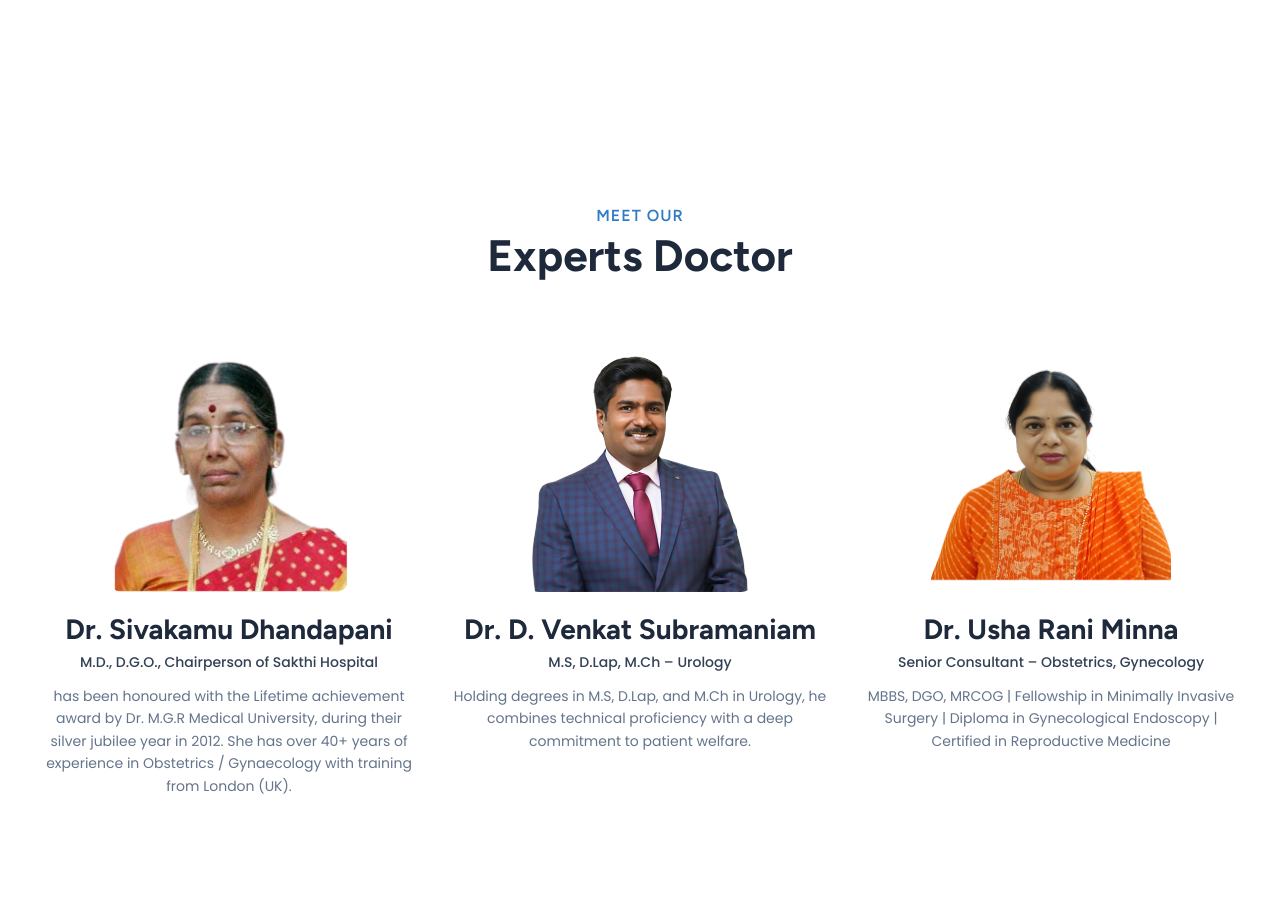
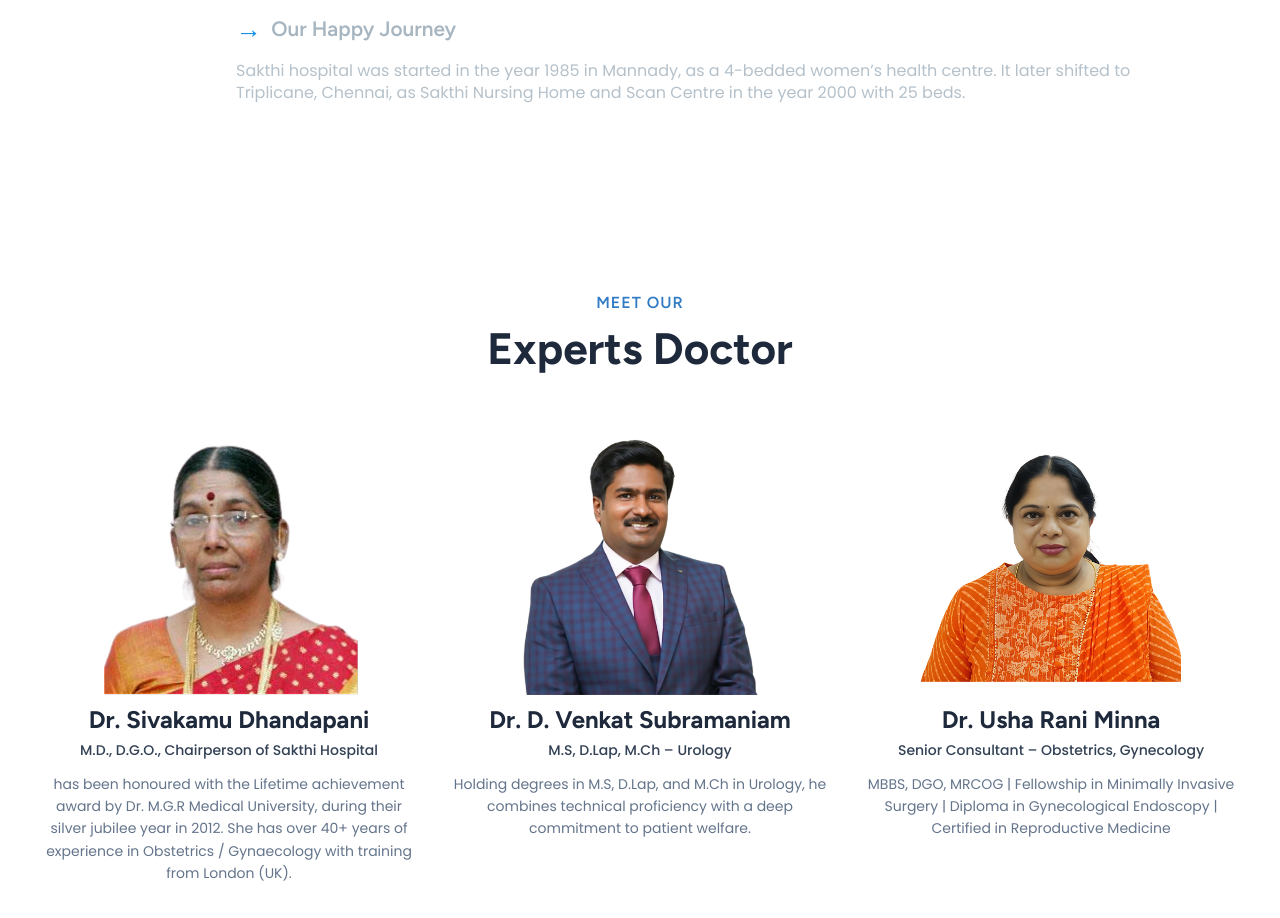
Before and after one commit to astcy/sakthihospitals, a React (Create React App) app: page / in a window 1280 px wide. Shown: the part 1840-2758 px from the top of the page. Built offline with nearby package versions, Linux system fonts and the light colour scheme.

Commit message:
update it

```diff
--- a/src/Homepage/Emergency.jsx
+++ b/src/Homepage/Emergency.jsx
@@ -23,7 +23,7 @@ const Emergency = () => {
       style={{
         fontFamily: "'Poppins', sans-serif",
         backgroundColor: "#fff",
-        padding: "30px 0", // ✅ Reduced vertical space
+        padding: "30px 0",
         display: "flex",
         justifyContent: "center",
       }}
@@ -35,7 +35,6 @@ const Emergency = () => {
           margin: "0 20px",
         }}
       >
-        {/* Left to right gradient background */}
         <div
           style={{
             background: "linear-gradient(to right, #a3cbf3 0%, #cee7f1 100%)",
@@ -68,7 +67,7 @@ const Emergency = () => {
               transform: "translateX(-50%)",
               bottom: "-60px",
               width: "100%",
-              maxWidth: "1100px",
+              maxWidth: "1180px", // ✅ increased from 1100px to 1180px
               padding: "0 20px",
             }}
           >
--- a/src/Homepage/Home.jsx
+++ b/src/Homepage/Home.jsx
@@ -1,24 +1,12 @@
+// Home.jsx
 import React from "react";
 import Header from "../Header";
 import Sakthi from "./Sakthi";
 import Journey from "./Journey";
 import Meet from "./meet";
 import Emergency from "./Emergency";
-const Home = () => {
-  return (
-    <section
-      style={{
-        overflowX: "hidden",
-        width: "100%",
-        position: "relative",
-        margin: 0,
-        padding: 0,
-        background: "#ffffff",
-      }}
-    >
-      {/* Global Styles */}
-      <style>{`
-        /* Reset and global box model */
+
+const globalStyle = `
   * {
     box-sizing: border-box;
   }
@@ -32,29 +20,42 @@ const Home = () => {
     background: #ffffff;
   }
 
-        /* Hide scrollbar in Chrome, Safari, Edge */
   ::-webkit-scrollbar {
     display: none;
   }
 
-        /* Hide scrollbar in Firefox */
   html {
     scrollbar-width: none;
   }
 
-        /* Hide scrollbar in IE/Edge */
   body {
     -ms-overflow-style: none;
   }
-      `}</style>
+`;
+
+const Home = () => {
+  return (
+    <section
+      style={{
+        overflowX: "hidden",
+        width: "100%",
+        maxWidth: "100%",
+        boxSizing: "border-box",
+        position: "relative",
+        margin: 0,
+        padding: 0,
+        background: "#ffffff",
+      }}
+    >
+      {/* Global Styles */}
+      <style>{globalStyle}</style>
 
       {/* Page Components */}
       <Header />
       <Sakthi />
       <Journey />
-      < Meet/>
-            < Emergency/>
-
+      <Meet />
+      <Emergency />
     </section>
   );
 };
--- a/src/Homepage/meet.jsx
+++ b/src/Homepage/meet.jsx
@@ -43,211 +43,176 @@ const doctors = [
   },
 ];
 
-const containerStyle = {
+const Meet = () => {
+  const [hovered, setHovered] = useState(null);
+
+  return (
+    <section
+      style={{
         background: "#fff",
         padding: "60px 20px",
         textAlign: "center",
         fontFamily: "'Segoe UI', sans-serif",
         minHeight: "100vh",
-  marginBottom: "10px",
-};
-
-const subtitleStyle = {
+        boxSizing: "border-box",
+        maxWidth: "1300px",
+        margin: "0 auto", // Ensure center alignment on all devices
+      }}
+    >
+      <div style={{ marginBottom: 60 }}>
+        <h4
+          style={{
             fontFamily: "'Figtree', sans-serif",
             fontSize: 16,
             fontWeight: 600,
             color: "#307bc4",
             textTransform: "uppercase",
-  marginTop: 20,
-  marginBottom: 4,
+            margin: 0,
             letterSpacing: "1px",
-};
-
-const titleStyle = {
+          }}
+        >
+          MEET OUR
+        </h4>
+        <h2
+          style={{
             fontFamily: "'Figtree', sans-serif",
             fontSize: 44,
             fontWeight: 700,
             color: "#1e293b",
-  marginTop: 0,
-  marginBottom: 50,
-};
+            margin: "10px 0 50px 0",
+          }}
+        >
+          Experts Doctor
+        </h2>
+      </div>
 
-const gridStyle = {
+      <div
+        style={{
           display: "flex",
           flexWrap: "wrap",
           justifyContent: "center",
           gap: "36px",
-};
+        }}
+      >
+        {doctors.map((doc, index) => {
+          const isHovered = hovered === index;
 
-const cardWidth = 375;
-
-const cardBaseStyle = {
-  width: cardWidth,
-  minHeight: 480,
-  background: "transparent",
-  borderRadius: "18px",
-  boxShadow: "none",
-  padding: 0,
-  textAlign: "center",
-  transition: "all 0.18s cubic-bezier(.4,1.2,.6,1)",
-  cursor: "pointer",
-  position: "relative",
-  zIndex: 1,
+          return (
+            <div
+              key={index}
+              onMouseEnter={() => setHovered(index)}
+              onMouseLeave={() => setHovered(null)}
+              style={{
+                width: 375,
+                minHeight: 500,
+                borderRadius: 18,
+                boxShadow: isHovered
+                  ? "0 4px 16px 0 rgba(28,56,90,0.07)"
+                  : "none",
+                background: isHovered ? "#fff" : "transparent",
+                paddingBottom: 24,
                 display: "flex",
                 flexDirection: "column",
                 alignItems: "center",
-  justifyContent: "flex-start",
-  overflow: "visible",
-};
-
-const cardHoverStyle = {
-  background: "#fff",
-  boxShadow: "0 4px 16px 0 rgba(28,56,90,0.07)",
-  borderRadius: "18px",
-  padding: "0 0 24px 0",
-  transform: "scale(1.01)",
-  zIndex: 2,
-};
-
-const imgContainerBase = {
+                textAlign: "center",
+                position: "relative",
+                transition: "all 0.18s ease-in-out",
+              }}
+            >
+              <div
+                style={{
                   width: "100%",
-  height: "260px",
+                  height: 260,
+                  borderRadius: "14px 14px 0 0",
+                  background: isHovered ? "#e8f4fd" : "transparent",
                   display: "flex",
                   alignItems: "center",
                   justifyContent: "center",
-  borderRadius: "14px 14px 0 0",
-  background: "transparent",
-  transition: "background 0.35s",
-};
-
-const imgContainerHover = {
-  background: "#e8f4fd",
-};
-
-const imgStyle = {
-  maxWidth: "92%",
-  maxHeight: "92%",
+                  overflow: "hidden",
+                  boxSizing: "border-box",
+                }}
+              >
+                <img
+                  src={doc.img}
+                  alt={doc.name}
+                  style={{
+                    width: "92%",
+                    height: "100%",
                     objectFit: "contain",
+                    objectPosition: "center",
+                    borderRadius: 12,
                     display: "block",
-  borderRadius: "12px",
-  background: "transparent",
-  transition: "box-shadow 0.25s",
-};
-
-const nameStyle = {
-  fontSize: "28px",
+                  }}
+                />
+              </div>
+              <h3
+                style={{
+                  fontSize: 24,
                   fontWeight: 700,
                   color: "#1e293b",
-  margin: "10px 0 6px 0",
+                  margin: "10px 0 6px",
                   fontFamily: "'Figtree', sans-serif",
-};
-
-const titleTextStyle = {
-  fontSize: "14px",
+                }}
+              >
+                {doc.name}
+              </h3>
+              <p
+                style={{
+                  fontSize: 14,
                   color: "#334155",
-  margin: "0 0 12px 0",
+                  margin: "0 0 12px",
                   fontWeight: 500,
                   fontFamily: "'Poppins', sans-serif",
-};
-
-const descStyle = {
-  fontFamily: "'Poppins', sans-serif",
-  fontSize: "14px",
+                }}
+              >
+                {doc.title}
+              </p>
+              <p
+                style={{
+                  fontSize: 14,
                   color: "#64748b",
                   lineHeight: 1.6,
-  margin: "0 0 10px 0",
-};
-
-const socialStyle = {
                   fontFamily: "'Poppins', sans-serif",
-  display: "flex",
-  justifyContent: "center",
-  gap: "16px",
-  marginTop: "16px",
-  fontSize: "20px",
-  color: "#2563eb",
-  opacity: 0,
-  pointerEvents: "none",
-  transition: "opacity 0.25s",
-};
-
-const socialVisible = {
-  opacity: 1,
-  pointerEvents: "auto",
-};
-
-const iconLinkStyle = {
-  color: "#2563eb",
-  textDecoration: "none",
-  transition: "color 0.2s, background 0.2s",
-  background: "#e8f4fd",
-  padding: "8px",
-  borderRadius: "50%",
-  display: "flex",
-  alignItems: "center",
-  justifyContent: "center",
-  width: "38px",
-  height: "38px",
-};
-
-const iconLinkHoverStyle = {
-  color: "#fff",
-  background: "#2563eb",
-};
-
-const Meet = () => {
-  const [hovered, setHovered] = useState(null);
-
-  return (
-    <section style={containerStyle}>
-      <div style={{ marginBottom: 60 }}>
-        <h4 style={subtitleStyle}>MEET OUR</h4>
-        <h2 style={titleStyle}>Experts Doctor</h2>
-      </div>
-      <div style={gridStyle}>
-        {doctors.map((doc, index) => {
-          const isHovered = hovered === index;
-          return (
-            <div
-              key={index}
-              style={{
-                ...cardBaseStyle,
-                ...(isHovered ? cardHoverStyle : {}),
+                  margin: "0 0 10px",
                 }}
-              onMouseEnter={() => setHovered(index)}
-              onMouseLeave={() => setHovered(null)}
               >
+                {doc.desc}
+              </p>
               <div
                 style={{
-                  ...imgContainerBase,
-                  ...(isHovered ? imgContainerHover : {}),
-                }}
-              >
-                <img src={doc.img} alt={doc.name} style={imgStyle} />
-              </div>
-              <h3 style={nameStyle}>{doc.name}</h3>
-              <p style={titleTextStyle}>{doc.title}</p>
-              <p style={descStyle}>{doc.desc}</p>
-              <div
-                style={{
-                  ...socialStyle,
-                  ...(isHovered ? socialVisible : {}),
+                  display: "flex",
+                  gap: 16,
+                  justifyContent: "center",
+                  opacity: isHovered ? 1 : 0,
+                  pointerEvents: isHovered ? "auto" : "none",
+                  transition: "opacity 0.25s ease-in-out",
                 }}
               >
                 {doc.social.map((item, i) => (
                   <a
                     key={i}
                     href={item.url}
-                    style={iconLinkStyle}
-                    onMouseEnter={e => {
-                      e.currentTarget.style.color = iconLinkHoverStyle.color;
-                      e.currentTarget.style.background = iconLinkHoverStyle.background;
+                    style={{
+                      background: "#e8f4fd",
+                      color: "#2563eb",
+                      width: 38,
+                      height: 38,
+                      display: "flex",
+                      alignItems: "center",
+                      justifyContent: "center",
+                      borderRadius: "50%",
+                      transition: "0.3s",
+                      textDecoration: "none",
                     }}
-                    onMouseLeave={e => {
-                      e.currentTarget.style.color = iconLinkStyle.color;
-                      e.currentTarget.style.background = iconLinkStyle.background;
+                    onMouseEnter={(e) => {
+                      e.currentTarget.style.background = "#2563eb";
+                      e.currentTarget.style.color = "#fff";
                     }}
-                    aria-label="Social link"
+                    onMouseLeave={(e) => {
+                      e.currentTarget.style.background = "#e8f4fd";
+                      e.currentTarget.style.color = "#2563eb";
+                    }}
+                    aria-label="Social profile"
                   >
                     {item.icon}
                   </a>
```
Also changed, not shown: package.json (+7 -1 lines), src/Header.jsx (+20 -4 lines), src/Homepage/Journey.jsx (+17 -7 lines), src/Homepage/Sakthi.jsx (+29 -16 lines), 1 other file (tests, documents, lock files or other folders). Lines whose indentation alone changed are shown as unchanged.
